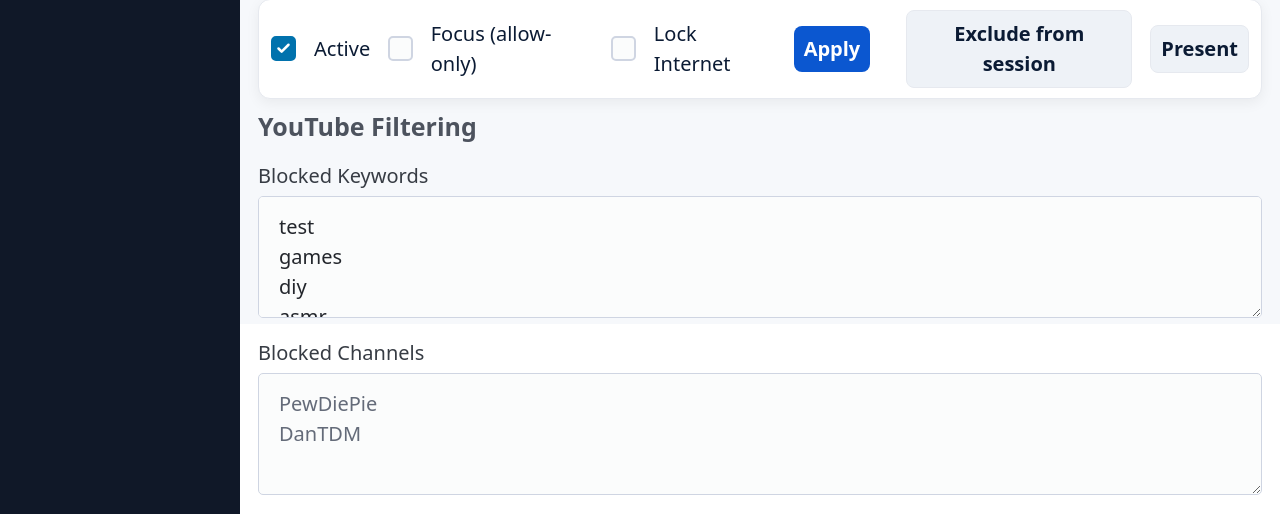
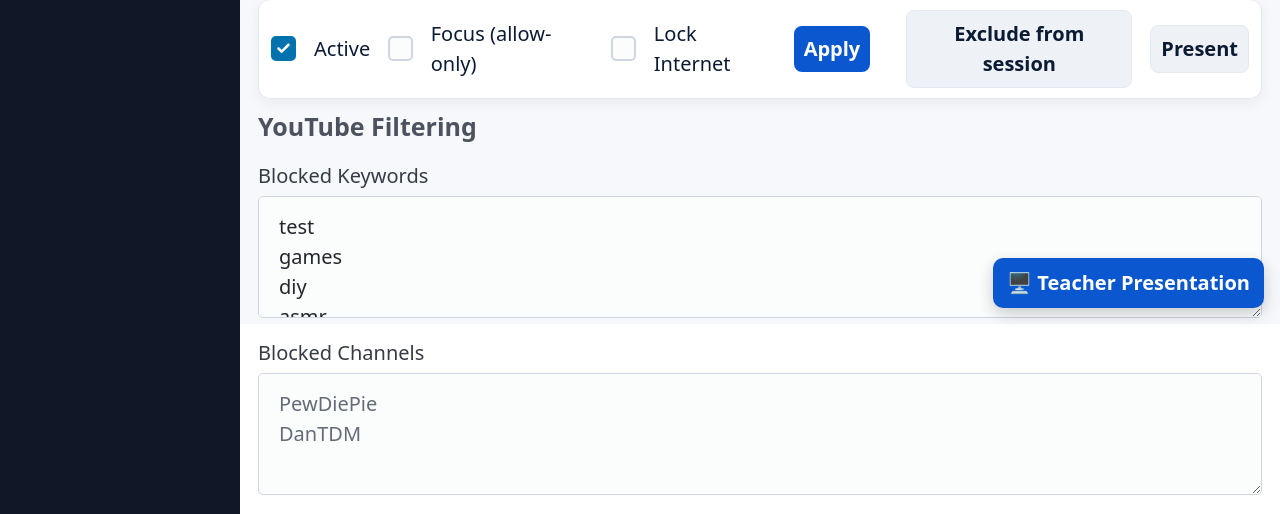
Before and after one commit to G-districts/Gschool-connect, a Flask app: template templates/teacher.html in a window 1280 px wide. Shown: the part 476-990 px from the top of the page. Run offline with Flask 3, Linux system fonts and the light colour scheme; the template is opened without the code that fills it, so the values that code supplies are empty; data comes from the database, SQL or seed files in the repository; some libraries are stand-ins or nearby versions.

Commit message:
Update teacher.html

```diff
--- a/templates/teacher.html
+++ b/templates/teacher.html
@@ -1499,5 +1499,5 @@ setInterval(loadExamViolations, 5000);
 loadExamViolations();
 </script>
 
-</body>
+<div style="position:fixed;right:16px;bottom:16px;background:#0b57d0;color:#fff;padding:10px 14px;border-radius:10px;box-shadow:0 6px 16px rgba(0,0,0,.2);font-weight:600"><a href="/teacher/present" style="color:#fff;text-decoration:none">🖥️ Teacher Presentation</a></div></body>
 </html>
```
